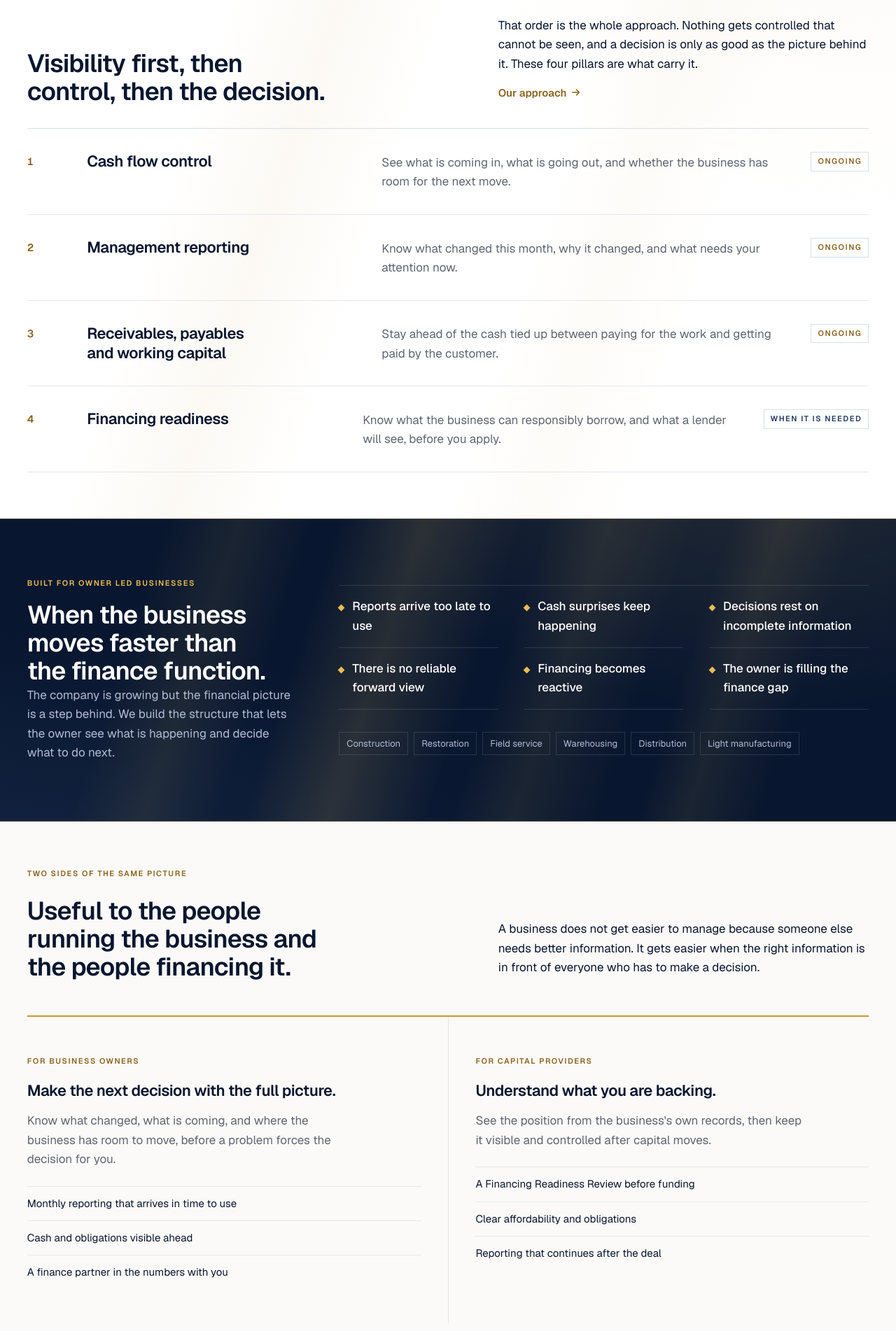
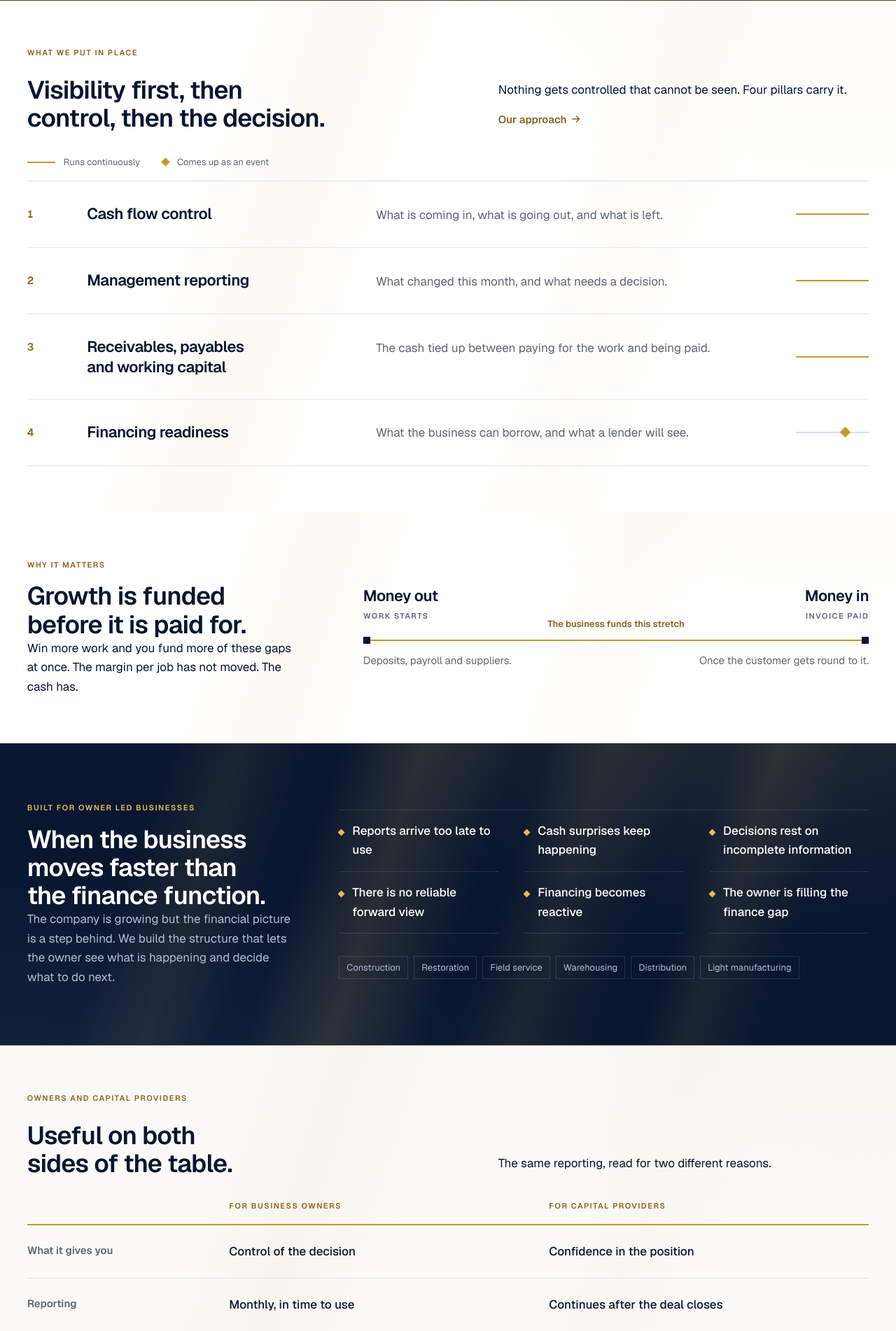
Before and after one commit to AFgroup360/website, a PHP site: page / in a window 1280 px wide. Shown: the part 821-2723 px from the top of the page at 70% size. Run offline with PHP 8.4, Linux system fonts and the light colour scheme.

Commit message:
Cut home page text with a comparison table, timing marks and a cash gap chart
Replaces the two-column audience prose with a table read down the rows,
swaps the ONGOING / WHEN IT IS NEEDED tags on the four pillars for drawn
timing marks with a legend, adds the cash gap rail as a chart section,
and trims the ledes. Home page copy goes from 618 to 569 words.

Also lifts the hero photograph so both faces are in frame, boxes the
three questions in gold with the wording centred, and shortens the
audience heading so it no longer runs to four lines.

Co-Authored-By: Claude Opus 5 <noreply@anthropic.com>
Claude-Session: https://claude.ai/code/session_014HeX2eCQpZKdnhGt1WQaZM

```diff
--- a/css/main.css
+++ b/css/main.css
@@ -292,7 +292,7 @@
 .hero__photo {
   position: absolute; inset: 0; z-index: 0;
   width: 100%; height: 100%;
-  object-fit: cover; object-position: center 55%;
+  object-fit: cover; object-position: center 26%;
 }
 .hero__scrim {
   position: absolute; inset: 0; z-index: 1; pointer-events: none;
@@ -331,7 +331,7 @@
   .hero:has(.hero__photo) .hero__inner {
     grid-template-columns: minmax(0, 1fr);
     align-items: center;
-    min-height: clamp(30rem, 58vh, 36rem);
+    min-height: clamp(32rem, 66vh, 38.5rem);
   }
   .hero:has(.hero__photo) .hero__inner > div:first-child { max-width: none; }
   .hero:has(.hero__photo) h1 { max-width: 26ch; text-wrap: normal; }
@@ -349,7 +349,13 @@
   display: grid; grid-template-columns: repeat(3, minmax(0, 1fr));
   gap: var(--grid-gap);
 }
-.questions__list li { padding-top: var(--space-4); border-top: 2px solid var(--accent-on-dark); }
+.questions__list li {
+  display: flex; flex-direction: column; justify-content: center;
+  text-align: center;
+  padding: clamp(1.25rem, 0.9rem + 1vw, 1.75rem) clamp(1rem, 0.6rem + 1vw, 1.5rem);
+  border: 1px solid rgb(232 188 85 / 0.45);
+  background: rgb(232 188 85 / 0.045);
+}
 .questions__list strong {
   display: block; font-size: var(--text-h4); font-weight: 600;
   letter-spacing: var(--track-tight); color: var(--white); line-height: 1.3;
@@ -357,6 +363,7 @@
 .questions__list span {
   display: block; margin-top: var(--space-2);
   font-size: var(--text-sm); color: var(--navy-100);
+  max-width: 34ch; margin-inline: auto;
 }
 @media (max-width: 820px) {
   .questions__list { grid-template-columns: 1fr; gap: var(--space-5); }
@@ -1059,3 +1066,76 @@ button:focus-visible {
   }
   .nav__sub { padding: var(--space-3) 0; }
 }
+
+/* --------------------------------------------------------------------------
+   Comparison table. Two readings of the same work, side by side, so neither
+   needs a paragraph explaining it.
+   -------------------------------------------------------------------------- */
+.compare { width: 100%; border-collapse: collapse; text-align: left; margin-top: var(--space-6); }
+.compare thead th {
+  padding: 0 var(--grid-gap) var(--space-4) 0;
+  border-bottom: 2px solid var(--accent);
+  font-size: var(--text-overline); font-weight: 600;
+  letter-spacing: var(--track-overline); text-transform: uppercase;
+  color: var(--accent-text);
+  vertical-align: bottom;
+}
+.compare thead th:first-child { width: 24%; }
+.compare thead th:not(:first-child) { width: 38%; }
+.compare tbody th {
+  padding: var(--space-5) var(--grid-gap) var(--space-5) 0;
+  border-bottom: 1px solid var(--rule);
+  font-size: var(--text-sm); font-weight: 600; color: var(--text-muted);
+  vertical-align: top;
+}
+.compare tbody td {
+  padding: var(--space-5) var(--grid-gap) var(--space-5) 0;
+  border-bottom: 1px solid var(--rule);
+  font-size: var(--text-body); font-weight: 500; color: var(--text-strong);
+  vertical-align: top;
+}
+.compare tbody td:last-child, .compare thead th:last-child { padding-right: 0; }
+@media (max-width: 780px) {
+  .compare, .compare tbody, .compare tr, .compare th, .compare td { display: block; width: auto; }
+  .compare thead { position: absolute; width: 1px; height: 1px; overflow: hidden; clip-path: inset(50%); }
+  .compare tbody tr { border-top: 2px solid var(--accent); padding-block: var(--space-4); }
+  .compare tbody th, .compare tbody td { border-bottom: 0; padding: 0 0 var(--space-2); }
+  .compare tbody td::before {
+    content: attr(data-for); display: block;
+    font-size: var(--text-overline); font-weight: 600;
+    letter-spacing: var(--track-overline); text-transform: uppercase;
+    color: var(--accent-text); margin-bottom: 2px;
+  }
+}
+
+/* --------------------------------------------------------------------------
+   Timing marks. Whether a pillar runs continuously or comes up as an event,
+   drawn rather than labelled.
+   -------------------------------------------------------------------------- */
+.timing { display: block; width: 6.5rem; height: 20px; position: relative; align-self: center; justify-self: end; }
+.timing::before {
+  content: ""; position: absolute; left: 0; right: 0; top: 9px; height: 2px;
+  background: var(--rule-strong);
+}
+.timing--on::before { background: var(--accent); }
+.timing--event::after {
+  content: ""; position: absolute; left: 62%; top: 4px;
+  width: 11px; height: 11px; background: var(--accent); transform: rotate(45deg);
+}
+.timing__legend {
+  display: flex; flex-wrap: wrap; gap: var(--space-3) var(--space-6);
+  margin-bottom: var(--space-4); font-size: var(--text-xs); color: var(--text-muted);
+}
+.timing__legend span { display: flex; align-items: center; gap: var(--space-3); }
+.timing__legend i { display: block; width: 2.5rem; height: 2px; background: var(--accent); }
+.timing__legend b { display: block; width: 9px; height: 9px; background: var(--accent); transform: rotate(45deg); }
+
+/* The cash gap on the home page: the heading beside the drawing rather than
+   above it, so the section stays shallow between two heavier blocks. */
+.gapstrip__grid {
+  display: grid; grid-template-columns: minmax(0, 4fr) minmax(0, 7fr);
+  gap: var(--grid-gap) clamp(2rem, 1rem + 4vw, 4.5rem);
+  align-items: center;
+}
+.gapstrip .cashgap__chart { align-items: end; }
+@media (max-width: 900px) { .gapstrip__grid { grid-template-columns: 1fr; } }
--- a/index.html
+++ b/index.html
@@ -108,45 +108,79 @@
     <div class="section-head section-head--split">
       <span class="overline">What we put in place</span>
       <h2>Visibility first, then control, then the decision.</h2>
-      <p class="lede">That order is the whole approach. Nothing gets controlled that
-        cannot be seen, and a decision is only as good as the picture behind it.
-        These four pillars are what carry it.
+      <p class="lede">Nothing gets controlled that cannot be seen. Four pillars
+        carry it.
         <a class="link-arrow" href="our-approach.html">Our approach</a></p>
     </div>
+    <p class="timing__legend">
+      <span><i></i> Runs continuously</span>
+      <span><b></b> Comes up as an event</span>
+    </p>
     <ol class="index-list" role="list">
       <li class="index-row">
         <span class="index-row__num">1</span>
         <h3 class="index-row__title">Cash flow control</h3>
         <div class="index-row__body">
-          <p>See what is coming in, what is going out, and whether the business has room for the next move.</p>
+          <p>What is coming in, what is going out, and what is left.</p>
         </div>
-        <span class="index-row__tag">Ongoing</span>
+        <span class="timing timing--on" role="img" aria-label="Runs continuously"></span>
       </li>
       <li class="index-row">
         <span class="index-row__num">2</span>
         <h3 class="index-row__title">Management reporting</h3>
         <div class="index-row__body">
-          <p>Know what changed this month, why it changed, and what needs your attention now.</p>
+          <p>What changed this month, and what needs a decision.</p>
         </div>
-        <span class="index-row__tag">Ongoing</span>
+        <span class="timing timing--on" role="img" aria-label="Runs continuously"></span>
       </li>
       <li class="index-row">
         <span class="index-row__num">3</span>
         <h3 class="index-row__title">Receivables, payables and working capital</h3>
         <div class="index-row__body">
-          <p>Stay ahead of the cash tied up between paying for the work and getting paid by the customer.</p>
+          <p>The cash tied up between paying for the work and being paid.</p>
         </div>
-        <span class="index-row__tag">Ongoing</span>
+        <span class="timing timing--on" role="img" aria-label="Runs continuously"></span>
       </li>
       <li class="index-row">
         <span class="index-row__num">4</span>
         <h3 class="index-row__title">Financing readiness</h3>
         <div class="index-row__body">
-          <p>Know what the business can responsibly borrow, and what a lender will see, before you apply.</p>
+          <p>What the business can borrow, and what a lender will see.</p>
         </div>
-        <span class="index-row__tag index-row__tag--event">When it is needed</span>
+        <span class="timing timing--event" role="img" aria-label="Comes up as an event"></span>
       </li>
     </ol>
+  </div>
+</section>
+
+<section class="section rays rays--light gapstrip">
+  <div class="container">
+    <div class="gapstrip__grid">
+      <div>
+        <span class="overline">Why it matters</span>
+        <h2>Growth is funded before it is paid for.</h2>
+        <p class="lede">Win more work and you fund more of these gaps at once. The
+          margin per job has not moved. The cash has.</p>
+      </div>
+      <figure class="cashgap">
+        <div class="cashgap__chart">
+          <div class="cashgap__end">
+            <p class="cashgap__what">Money out</p>
+            <p class="cashgap__when">Work starts</p>
+          </div>
+          <div class="cashgap__end cashgap__end--in">
+            <p class="cashgap__what">Money in</p>
+            <p class="cashgap__when">Invoice paid</p>
+          </div>
+          <div class="cashgap__rail" role="img"
+               aria-label="A timeline running from the point money leaves the business to the point the customer pays. The business funds the stretch in between.">
+            <span class="cashgap__band">The business funds this stretch</span>
+          </div>
+          <p class="cashgap__detail">Deposits, payroll and suppliers.</p>
+          <p class="cashgap__detail cashgap__detail--in">Once the customer gets round to it.</p>
+        </div>
+      </figure>
+    </div>
   </div>
 </section>
 
@@ -178,39 +212,45 @@
   </div>
 </section>
 
-<section class="section section--soft audience-section">
+<section class="section section--soft audience-section rays rays--light">
   <div class="container">
     <div class="section-head section-head--split">
-      <span class="overline">Two sides of the same picture</span>
-      <h2>Useful to the people running the business and the people financing it.</h2>
-      <p class="lede">A business does not get easier to manage because someone else
-        needs better information. It gets easier when the right information is in
-        front of everyone who has to make a decision.</p>
+      <span class="overline">Owners and capital providers</span>
+      <h2>Useful on both sides of the table.</h2>
+      <p class="lede">The same reporting, read for two different reasons.</p>
     </div>
-    <div class="perspectives">
-      <div class="perspective">
-        <span class="perspective__who">For business owners</span>
-        <h3>Make the next decision with the full picture.</h3>
-        <p>Know what changed, what is coming, and where the business has room to
-          move, before a problem forces the decision for you.</p>
-        <ul role="list">
-          <li>Monthly reporting that arrives in time to use</li>
-          <li>Cash and obligations visible ahead</li>
-          <li>A finance partner in the numbers with you</li>
-        </ul>
-      </div>
-      <div class="perspective">
-        <span class="perspective__who">For capital providers</span>
-        <h3>Understand what you are backing.</h3>
-        <p>See the position from the business's own records, then keep it visible
-          and controlled after capital moves.</p>
-        <ul role="list">
-          <li>A Financing Readiness Review before funding</li>
-          <li>Clear affordability and obligations</li>
-          <li>Reporting that continues after the deal</li>
-        </ul>
-      </div>
-    </div>
+    <table class="compare">
+      <thead>
+        <tr>
+          <th scope="col"></th>
+          <th scope="col">For business owners</th>
+          <th scope="col">For capital providers</th>
+        </tr>
+      </thead>
+      <tbody>
+        <tr>
+          <th scope="row">What it gives you</th>
+          <td data-for="For business owners">Control of the decision</td>
+          <td data-for="For capital providers">Confidence in the position</td>
+        </tr>
+        <tr>
+          <th scope="row">Reporting</th>
+          <td data-for="For business owners">Monthly, in time to use</td>
+          <td data-for="For capital providers">Continues after the deal closes</td>
+        </tr>
+        <tr>
+          <th scope="row">Cash and obligations</th>
+          <td data-for="For business owners">Visible weeks ahead</td>
+          <td data-for="For capital providers">Affordability set out plainly</td>
+        </tr>
+        <tr>
+          <th scope="row">Before capital moves</th>
+          <td data-for="For business owners">Know what the business can carry</td>
+          <td data-for="For capital providers">A Financing Readiness Review</td>
+        </tr>
+      </tbody>
+    </table>
+    <p class="layers__flow">One set of numbers. Both sides read the same page.</p>
   </div>
 </section>
 
@@ -222,9 +262,9 @@
       <div class="offset__aside">
         <span class="overline">The Financing Readiness Review</span>
         <h2>Know if the business is ready before a lender tells you.</h2>
-        <p class="lede">One clear view of the financial position, what the business can
-          carry, and what would have to be addressed before asking for capital.
-          Written so an owner and a lender can read the same page.</p>
+        <p class="lede">Where the business stands, what it can carry, and what would
+          have to be addressed before capital moves. One page, read the same way by
+          an owner and a lender.</p>
         <p>
           <a class="link-arrow link-arrow--lg" href="what-we-do.html#review">What is inside it</a>
         </p>
--- a/portal/admin.php
+++ b/portal/admin.php
@@ -42,7 +42,7 @@ if (($_SERVER['REQUEST_METHOD'] ?? '') === 'POST') {
                                password_hash($pass, PASSWORD_DEFAULT), 'client',
                                $business, trim((string) ($_POST['notes'] ?? ''))]);
                 flash('ok', 'Client added. Their first password is ' . $pass
-                          . ' — send it to them and ask them to tell you once they are in.');
+                          . '. Send it to them and ask them to tell you once they are in.');
             }
         }
     }
```
Also changed, not shown: tools/pages/index.html (+84 -44 lines).
